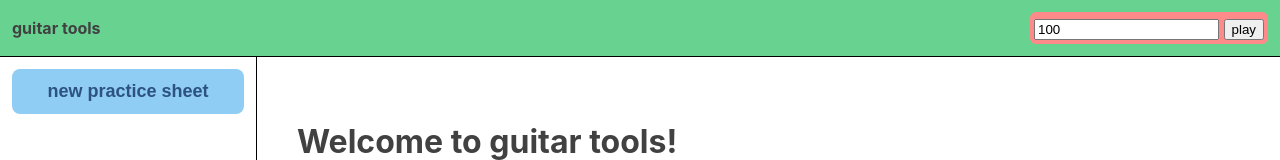
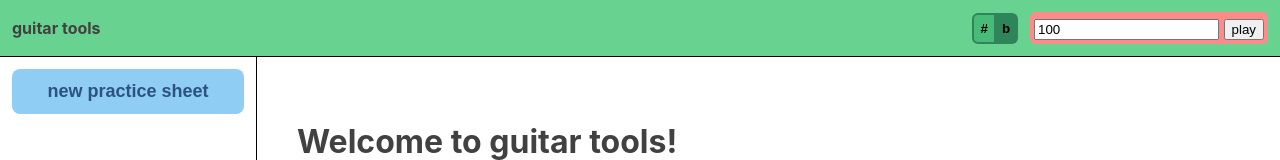
Before and after one commit to nichwch/fretboard-explorer, a Svelte app: page / in a window 1280 px wide. Shown: the top 160 px of the page. Built offline with nearby package versions, Linux system fonts and the light colour scheme.

Commit message:
accidental selection!

```diff
--- a/src/App.svelte
+++ b/src/App.svelte
@@ -1,5 +1,5 @@
 <script lang="ts">
-  import { colors, sizes, spacing } from './utils/style-constants'
+  import { borderRadius, colors, sizes, spacing } from './utils/style-constants'
   import { db } from './lib/db'
   import { liveQuery } from 'dexie'
   import { setContext } from 'svelte'
@@ -7,6 +7,7 @@
   import PracticeSheetSidebar from './lib/PracticeSheetSidebar.svelte'
   import MainContent from './lib/MainContent.svelte'
   import Metronome from './lib/Metronome.svelte'
+  import { flatOrSharp } from './lib/flatOrSharpStore'
 
   let currentPracticeSheetId = writable<string | null>(null)
 
@@ -30,10 +31,48 @@
       style:padding={spacing[3]}
       style:background-color={colors.green[300]}
       style:border-bottom={`1px solid black`}
+      style:display="flex"
       style:align-items="center"
     >
       <span style:font-weight="bold">guitar tools</span>
-      <Metronome />
+      <div
+        style:margin-left="auto"
+        style:display="flex"
+        style:align-items="center"
+      >
+        <span style:margin-right={spacing[3]} style:display="flex">
+          <button
+            style:border={`2px solid ${colors.green[600]}`}
+            style:background-color={$flatOrSharp === '#'
+              ? colors.green[600]
+              : colors.green[400]}
+            style:padding={spacing[1.5]}
+            style:margin-right={0}
+            style:border-top-left-radius={borderRadius.md}
+            style:border-bottom-left-radius={borderRadius.md}
+            style:font-weight="bold"
+            on:click={() => {
+              flatOrSharp.set('#')
+            }}>#</button
+          >
+          <button
+            style:border={`2px solid ${colors.green[600]}`}
+            style:border-left="none"
+            style:background-color={$flatOrSharp === 'b'
+              ? colors.green[600]
+              : colors.green[400]}
+            style:margin-left={0}
+            style:padding={spacing[1.5]}
+            style:border-top-right-radius={borderRadius.md}
+            style:border-bottom-right-radius={borderRadius.md}
+            style:font-weight="bold"
+            on:click={() => {
+              flatOrSharp.set('b')
+            }}>b</button
+          >
+        </span>
+        <Metronome />
+      </div>
     </div>
     <div id="beneathNav">
       <!-- main -->
--- a/src/lib/FretMapBlock.svelte
+++ b/src/lib/FretMapBlock.svelte
@@ -51,13 +51,33 @@
 
   let allScales = ScaleType.all()
   let allChords = ChordType.all()
-  let allRoots = Scale.get('A chromatic').notes.map((note) => {
+  $: allRoots = Scale.get('A chromatic').notes.map((note) => {
+    console.log('NOTE', note, Note.get(note).acc, $flatOrSharp)
     if ($flatOrSharp !== Note.get(note).acc) {
+      console.log('corrected', Note.enharmonic(note))
       return Note.enharmonic(note)
     } else {
       return note
     }
   })
+
+  $: {
+    let note = Note.get(root)
+    if ($flatOrSharp !== note.acc) {
+      root = Note.enharmonic(note.name)
+    } else {
+      root = note.name
+    }
+  }
+
+  $: {
+    let note = Note.get(overlayRoot)
+    if ($flatOrSharp !== note.acc) {
+      overlayRoot = Note.enharmonic(note.name)
+    } else {
+      overlayRoot = note.name
+    }
+  }
 
   let fretMapHoveredNote = writable<NoteName | null>(null)
   setContext('fretMapHoveredNote', fretMapHoveredNote)
```
